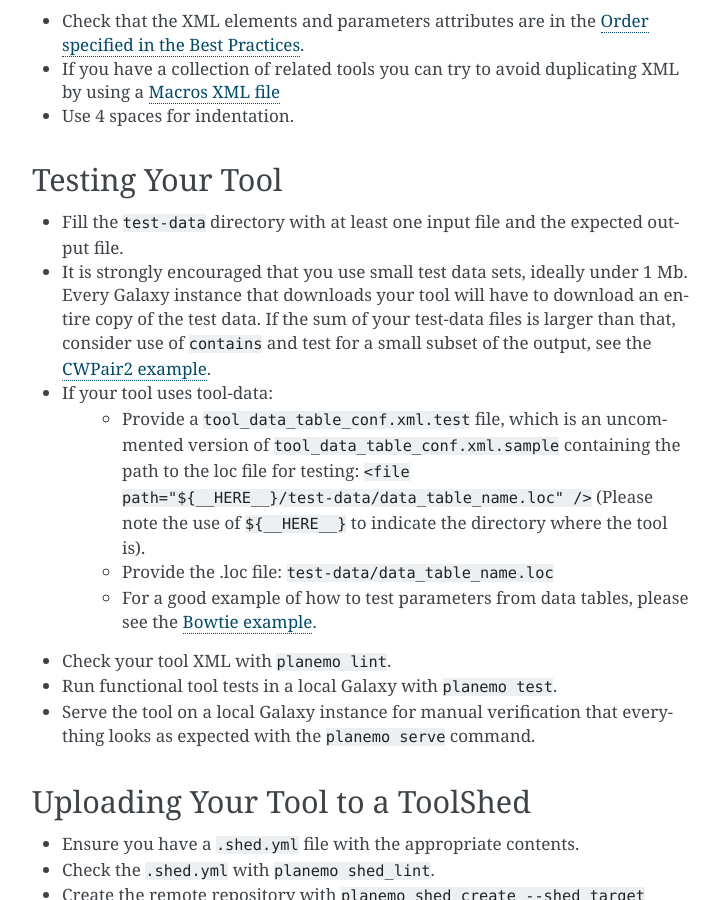
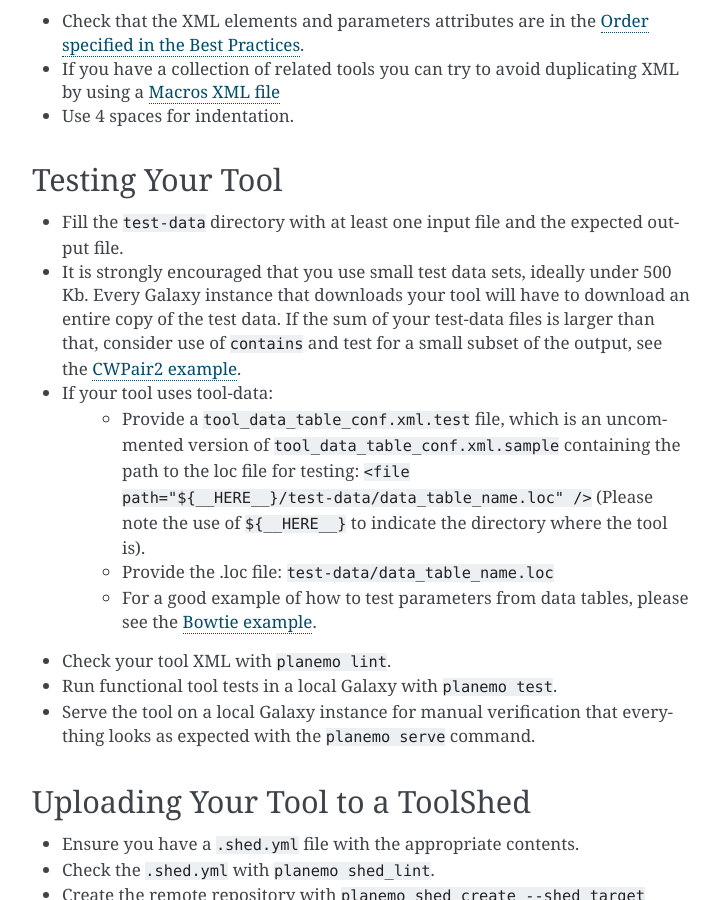
Before and after one commit to galaxy-iuc/standards, a Sphinx documentation site: the page built from docs/best_practices/integration_checklist.rst, in a window 1280 px wide and 900 px high, scrolled down 1341 px. Shown: the whole window, without its empty margins (388-1109 px from the left). Built offline with Sphinx 7.4.7, drawn with Linux system fonts in a browser that asks for light colours.

Commit message:
Modify recommended size

```diff
--- a/docs/best_practices/integration_checklist.rst
+++ b/docs/best_practices/integration_checklist.rst
@@ -46,7 +46,7 @@ Testing Your Tool
 - Fill the ``test-data`` directory with at least one input file and the expected
   output file.
 - It is strongly encouraged that you use small test data sets, ideally
-  under 1 Mb. Every Galaxy instance that downloads your tool will
+  under 500 Kb. Every Galaxy instance that downloads your tool will
   have to download an entire copy of the test data. If the sum of your
   test-data files is larger than that, consider use of ``contains`` and
   test for a small subset of the output, see the `CWPair2 example <https://docs.galaxyproject.org/en/master/dev/schema.html#id80>`__.
```
